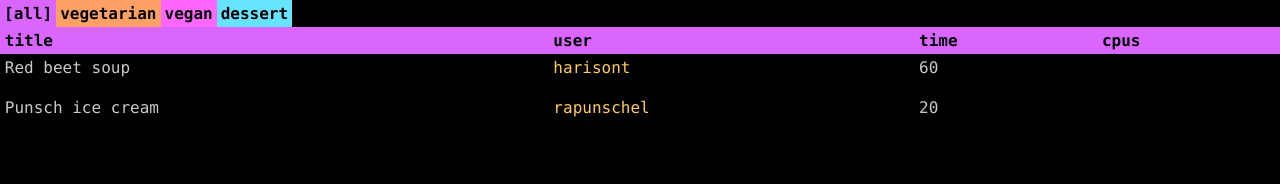
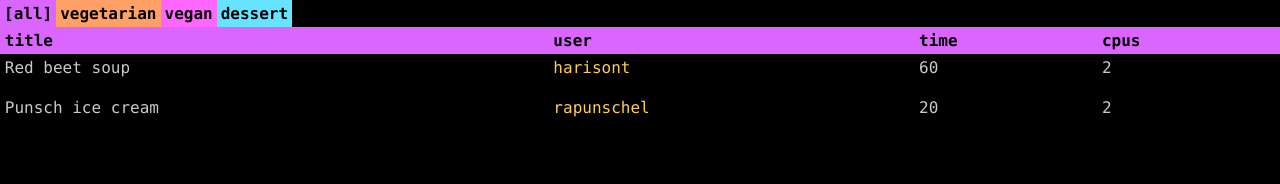
Before and after one commit to rapunschel/concurrent-cooking, a React (Vite) app: page /1#/all in a window 1280 px wide. Shown: the top 184 px of the page. Built offline with nearby package versions, Linux system fonts and the light colour scheme.

Commit message:
change recipemetadata type to have threads key instead of cpu

```diff
--- a/src/components/terminal/partials/RecipeItem.tsx
+++ b/src/components/terminal/partials/RecipeItem.tsx
@@ -10,7 +10,7 @@ export function RecipeItem({
   recipe: RecipeMetaData;
   style?: React.CSSProperties;
 }) {
-  const { title, cpus, user, time } = recipe;
+  const { title, threads, user, time } = recipe;
   const navigate = useNavigate();
   const handleOnRecipeClick = (title: string, user: string) => {
     navigate(`/recipes/${user}/${slugify(title)}`);
@@ -31,7 +31,7 @@ export function RecipeItem({
         <p>{title}</p>
         <User user={user} />
         <p>{time}</p>
-        <p>{cpus}</p>
+        <p>{threads}</p>
       </div>
     </>
   );
--- a/src/types.ts
+++ b/src/types.ts
@@ -7,7 +7,7 @@ export type RecipeLoaderType = {
 export type RecipeMetaData = {
   title: string;
   tags: string[];
-  cpus: number;
+  threads: number;
   user: string;
   time: number;
 };
```
